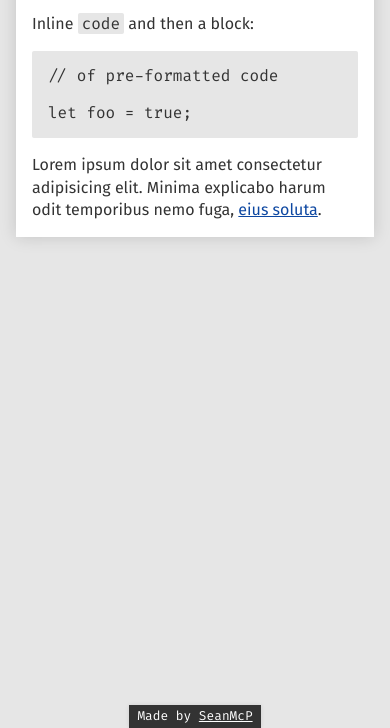
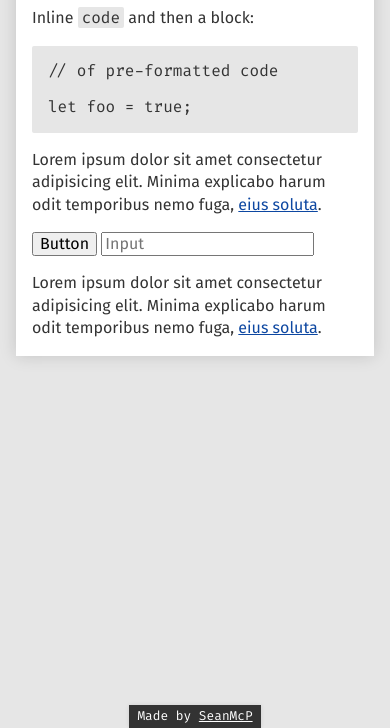
Before and after one commit to SeanMcP/demo-shared, a website: page index.html in a window 390 px wide. Shown: the part 116-844 px from the top of the page. Drawn offline with nearby package versions, Linux system fonts and the light colour scheme.

Commit message:
style: add styles for button, input, textarea

```diff
--- a/index.html
+++ b/index.html
@@ -1,9 +1,9 @@
 <html lang="en">
   <head>
-    <meta charset="UTF-8">
-    <meta name="viewport" content="width=device-width, initial-scale=1.0">
+    <meta charset="UTF-8" />
+    <meta name="viewport" content="width=device-width, initial-scale=1.0" />
     <title>Demo Shared</title>
-    <link rel="stylesheet" href="./shared.css">
+    <link rel="stylesheet" href="./shared.css" />
   </head>
   <body>
     <main>
@@ -13,8 +13,20 @@
       <pre>
 // of pre-formatted code
 
-let foo = true;</pre>
-        <p>Lorem ipsum dolor sit amet consectetur adipisicing elit. Minima explicabo harum odit temporibus nemo fuga, <a href="#">eius soluta</a>.</p>
+let foo = true;</pre
+      >
+      <p>
+        Lorem ipsum dolor sit amet consectetur adipisicing elit. Minima
+        explicabo harum odit temporibus nemo fuga, <a href="#">eius soluta</a>.
+      </p>
+      <div class="--mb">
+        <button>Button</button>
+        <input placeholder="Input" />
+      </div>
+      <p>
+        Lorem ipsum dolor sit amet consectetur adipisicing elit. Minima
+        explicabo harum odit temporibus nemo fuga, <a href="#">eius soluta</a>.
+      </p>
     </main>
   </body>
   <script src="./shared.js"></script>
--- a/shared.css
+++ b/shared.css
@@ -32,6 +32,11 @@ pre {
   margin-top: 0;
 }
 
+button, input, textarea {
+  font-family: inherit;
+  font-size: inherit;
+}
+
 /* Main */
 
 main {
@@ -45,6 +50,10 @@ main {
 main h1 {
   margin-top: 0;
   text-align: center;
+}
+
+main > * {
+  margin-bottom: 1rem;
 }
 
 main > *:last-child {
@@ -86,7 +95,11 @@ footer#__seanmcp-demo__footer a {
 /* Narrow */
 
 @media screen and (max-width: 600px) {
-  body,
+  body {
+    padding-left: 1rem;
+    padding-right: 1rem;
+    padding-top: 1rem;
+  }
   main {
     padding: 1rem;
   }
```
Lines whose indentation alone changed are shown as unchanged.
